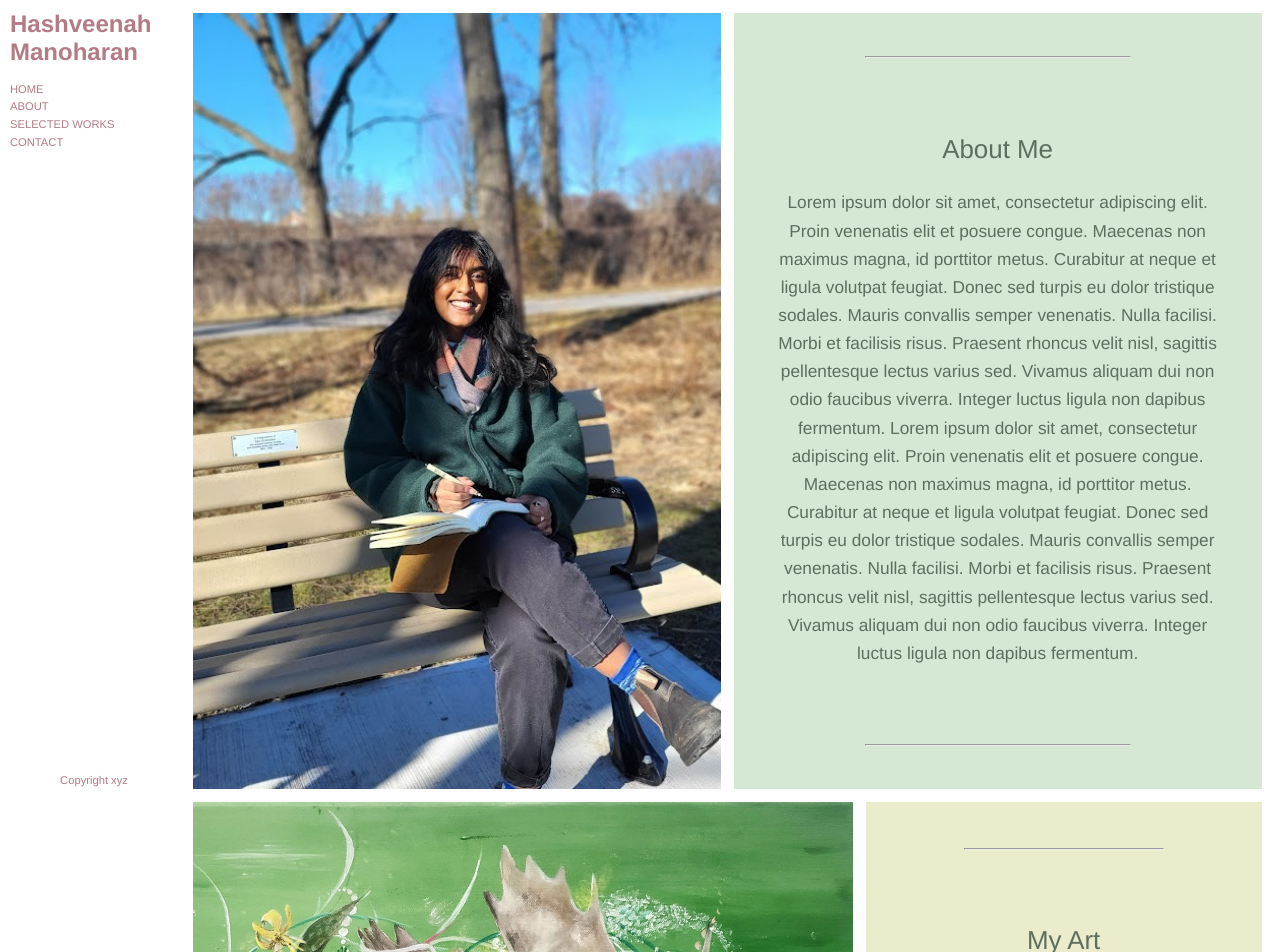
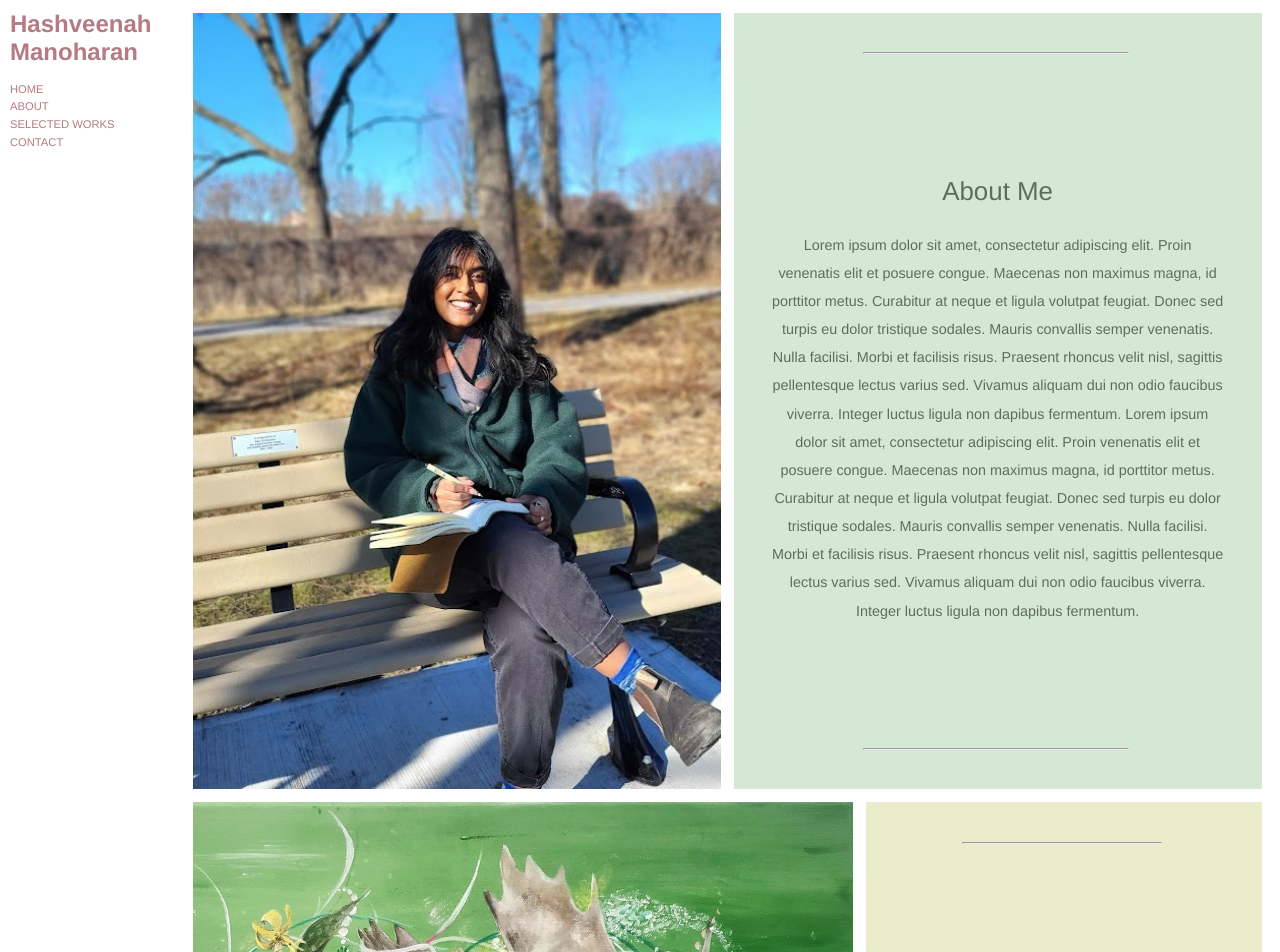
Before and after one commit to abishekh-manoharan/hashi-portfolio, a React (Vite) app in the folder fe-hashveenah-portfolio/: page /about in a window 1280 px wide. Shown: the top 952 px of the page. Built offline with nearby package versions, Linux system fonts and the light colour scheme.

Commit message:
fixed hr overflowing

```diff
--- a/fe-hashveenah-portfolio/src/components/About.tsx
+++ b/fe-hashveenah-portfolio/src/components/About.tsx
@@ -35,14 +35,14 @@ function About(props: aboutProps) {
         <div className="about-me">
             <img className="profilePic" src="./images/profile.jpg" />
             <div className="about-me-about about-me-container">
-                <hr />
+                <hr className="about-me-hr-top"/>
                 <div className="about-me-container-title about-me-font-color">
                     About Me
                 </div>
                 <div className="about-me-container-content about-me-font-color">
                     Lorem ipsum dolor sit amet, consectetur adipiscing elit. Proin venenatis elit et posuere congue. Maecenas non maximus magna, id porttitor metus. Curabitur at neque et ligula volutpat feugiat. Donec sed turpis eu dolor tristique sodales. Mauris convallis semper venenatis. Nulla facilisi. Morbi et facilisis risus. Praesent rhoncus velit nisl, sagittis pellentesque lectus varius sed. Vivamus aliquam dui non odio faucibus viverra. Integer luctus ligula non dapibus fermentum. Lorem ipsum dolor sit amet, consectetur adipiscing elit. Proin venenatis elit et posuere congue. Maecenas non maximus magna, id porttitor metus. Curabitur at neque et ligula volutpat feugiat. Donec sed turpis eu dolor tristique sodales. Mauris convallis semper venenatis. Nulla facilisi. Morbi et facilisis risus. Praesent rhoncus velit nisl, sagittis pellentesque lectus varius sed. Vivamus aliquam dui non odio faucibus viverra. Integer luctus ligula non dapibus fermentum.
                 </div>
-                <hr />
+                <hr className="about-me-hr-bottom"/>
             </div>
 
             <div className="about-me-art-display profilePic">
@@ -50,7 +50,7 @@ function About(props: aboutProps) {
             </div>
 
             <div className="about-me-art about-me-container">
-                <hr />
+                <hr className="about-me-hr-top"/>
                 <div className="about-me-container-title about-me-font-color">
                     My Art
                 </div>
@@ -58,7 +58,7 @@ function About(props: aboutProps) {
                     Lorem ipsum dolor sit amet, consectetur adipiscing elit. Proin venenatis elit et posuere congue. Maecenas non maximus magna, id porttitor metus. Curabitur at neque et ligula volutpat feugiat. Donec sed turpis eu dolor tristique sodales. Mauris convallis semper venenatis. Nulla facilisi. Morbi et facilisis risus. Praesent rhoncus velit nisl, sagittis pellentesque lectus varius sed. Vivamus aliquam dui non odio faucibus viverra. Integer luctus ligula non dapibus fermentum.
                 </div>
                 <Link className="about-me-art-link" to="/projects">View Selected Works</Link>
-                <hr />
+                <hr className="about-me-hr-bottom"/>
             </div>
             <div className="quote-container">
                 <div className="quote-container-child">
--- a/fe-hashveenah-portfolio/src/components/Header.tsx
+++ b/fe-hashveenah-portfolio/src/components/Header.tsx
@@ -24,14 +24,17 @@ function Header(props: headerProps) {
                             <NavLink className="header-NavLink" to='projects'>SELECTED WORKS</NavLink>
                             <NavLink className="header-NavLink" to='contact'>CONTACT</NavLink>
                         </div>
-                        <div className="header-footer">
+                        {/* <div className="header-footer">
                             Copyright xyz
-                        </div>
+                        </div> */}
                 </div>
             </div>
             <div className="outlet">
                 <Outlet />
             </div>
+            {/* <div className="footer header-footer">
+                FOOTER
+            </div> */}
         </div>);
 }
 export default Header;
--- a/fe-hashveenah-portfolio/src/index.css
+++ b/fe-hashveenah-portfolio/src/index.css
@@ -87,11 +87,6 @@ a:visited {
 
 .header-nav {
     display: none;
-}
-
-.header-footer {
-    display: none;
-    margin-top: auto;
 }
 
 /* HOME PAGE */
@@ -239,6 +234,7 @@ swiper-container {
 }
 
 .about-me-container {
+    position: relative;
     padding: 7vw;
     font-size: 1vw;
     line-height: 5vw;
@@ -252,7 +248,7 @@ swiper-container {
 }
 
 .about-me-container-content {
-    font-size: 3em;
+    font-size: 2.5em;
     font-weight: lighter;
     text-align: center;
 
@@ -260,8 +256,19 @@ swiper-container {
 }
 
 .about-me-container hr {
+    position: absolute;
     width: 50%;
     margin: 0 auto;
+}
+.about-me-container hr.about-me-hr-top {
+    top: 5%;
+    right: 0;
+    transform: translateX(-50%);
+}
+.about-me-container hr.about-me-hr-bottom {
+    bottom: 5%;
+    right: 0;
+    transform: translateX(-50%);
 }
 
 .about-me-about {
@@ -395,6 +402,7 @@ swiper-container {
 
 
 
+
 @media screen and (orientation: portrait) {
     html {
         height: 101%;
@@ -470,10 +478,12 @@ swiper-container {
         width: 15em;
         height: 97dvh;
     }
+
     .header-footer {
         display: block;
         text-align: center;
     }
+
     .outlet {
         /* width: 100%; */
         overflow-y: auto;
@@ -587,14 +597,16 @@ swiper-container {
         flex-wrap: wrap;
         gap: 1vw;
     }
-    .about-me-container  {
+
+    .about-me-container {
         font-size: .45vw;
         display: flex;
         justify-content: center;
         line-height: 2.2vw;
         flex-direction: column;
-        padding:0px;
+        padding: 0px;
     }
+
     .about-me-container-content {
         padding: 0 3vw;
     }
@@ -613,10 +625,12 @@ swiper-container {
         width: 60%;
         height: 100dvh;
     }
+
     .about-me-art.about-me-container {
         width: 36%;
         height: 100dvh;
     }
+
     .about-me-art a {
         font-size: 4.5em;
         width: 100%;
@@ -628,44 +642,56 @@ swiper-container {
         height: 50dvh;
         padding: 5%;
     }
-    .quote-container-child{
+
+    .quote-container-child {
         justify-content: center;
         width: 100%;
         height: 100%;
     }
+
     .quote-container-quote {
         font-size: 1.5em;
         line-height: 1.5em;
     }
+
     .quote-container-quotationmark {
         /* height: 16%;
         width: 10%; */
     }
+
     .quote-container-quotationmark-close {
         /* top: 5dvh; */
     }
+
     .quote-container-quotationmark-open {
         /* bottom: 5dvh; */
     }
+
     .video-container {
         width: 87.2%;
-        height: 80dvh;;
+        height: 80dvh;
+        ;
         padding: 5%;
     }
+
     .video-container-video {
         height: 120%;
         width: auto;
         margin-bottom: 4vh;
     }
+
     .about-me-container-title.video-container-header {
         margin-bottom: 0;
     }
-    .about-me-container-content{
+
+    .about-me-container-content {
         margin-bottom: 6vw;
     }
+
     .video-container-header {
         margin-top: 3vh;
     }
+
     .about-me-container-content.video-container-credit {
         margin-bottom: 0;
     }
```
